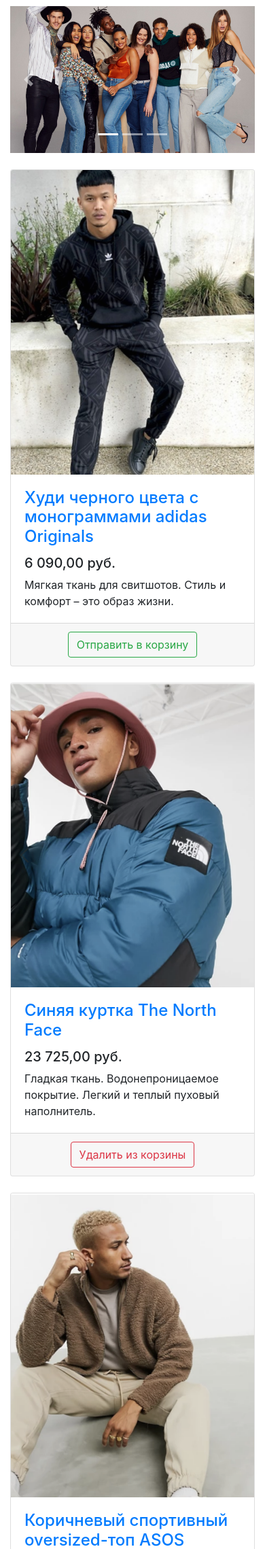
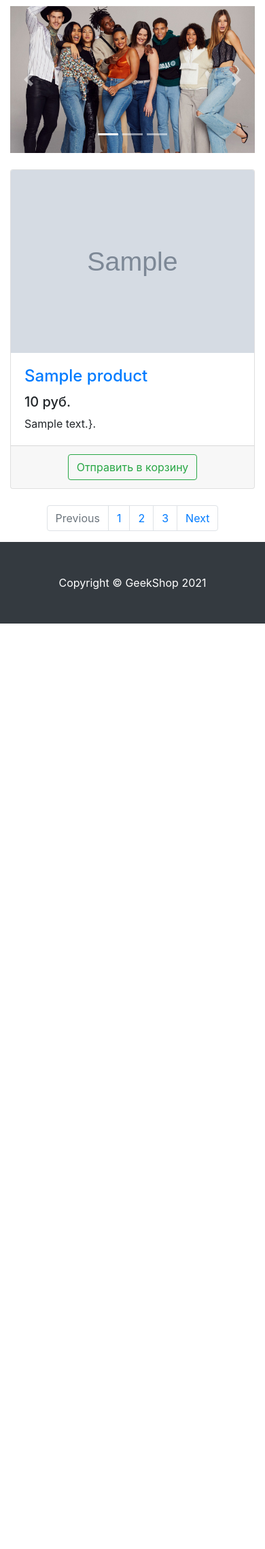
Before and after one commit to NarcomFelix/Django2_HT, a Django app: template products/templates/products/products.html in a window 390 px wide. Shown: the part 413-2691 px from the top of the page at 68% size. After the commit the page ends 1330 px from the top, so only its background shows below. Run offline with Django 3.2, Linux system fonts and the light colour scheme; the template is opened without the code that fills it: most values are stand-ins (such as "Sample title", 1, 10 or a date in 2020); grey boxes marked "Sample" are stand-in pictures; some libraries are stand-ins or nearby versions.

Commit message:
added products.json

```diff
--- a/products/templates/products/products.html
+++ b/products/templates/products/products.html
@@ -56,19 +56,20 @@
 
             <div class="row">
 
+                {% for product in products %}
                 <div class="col-lg-4 col-md-6 mb-4">
                     <div class="card h-100">
                         <a href="#">
                             <img class="card-img-top"
-                                 src="{% static 'vendor/img/products/Adidas-hoodie.png'%}"
+                                 src="{% static product.image %}"
                                  alt="">
                         </a>
                         <div class="card-body">
                             <h4 class="card-title">
-                                <a href="#">Худи черного цвета с монограммами adidas Originals</a>
+                                <a href="#">{{ product.name }}</a>
                             </h4>
-                            <h5>6 090,00 руб.</h5>
-                            <p class="card-text">Мягкая ткань для свитшотов. Стиль и комфорт – это образ жизни.</p>
+                            <h5>{{product.price}} руб.</h5>
+                            <p class="card-text">{{ product.description }}}.</p>
                         </div>
                         <div class="card-footer text-center">
                             <button type="button" class="btn btn-outline-success">Отправить в корзину</button>
@@ -76,106 +77,9 @@
                     </div>
                 </div>
 
-                <div class="col-lg-4 col-md-6 mb-4">
-                    <div class="card h-100">
-                        <a href="#">
-                            <img class="card-img-top"
-                                 src="{% static 'vendor/img/products/Blue-jacket-The-North-Face.png'%}" alt="">
-                        </a>
-                        <div class="card-body">
-                            <h4 class="card-title">
-                                <a href="#">Синяя куртка The North Face</a>
-                            </h4>
-                            <h5>23 725,00 руб.</h5>
-                            <p class="card-text">
-                                Гладкая ткань. Водонепроницаемое покрытие. Легкий и теплый пуховый наполнитель.
-                            </p>
-                        </div>
-                        <div class="card-footer text-center">
-                            <button type="button" class="btn btn-outline-danger">Удалить из корзины</button>
-                        </div>
-                    </div>
-                </div>
+                {% endfor %}
 
-                <div class="col-lg-4 col-md-6 mb-4">
-                    <div class="card h-100">
-                        <a href="#">
-                            <img class="card-img-top"
-                                 src="{% static 'vendor/img/products/Brown-sports-oversized-top-ASOS-DESIGN.png' %}"
-                                 alt="">
-                        </a>
-                        <div class="card-body">
-                            <h4 class="card-title">
-                                <a href="#">Коричневый спортивный oversized-топ ASOS DESIGN</a>
-                            </h4>
-                            <h5>3 390,00 руб.</h5>
-                            <p class="card-text">Материал с плюшевой текстурой. Удобный и мягкий.</p>
-                        </div>
-                        <div class="card-footer text-center">
-                            <button type="button" class="btn btn-outline-success">Отправить в корзину</button>
-                        </div>
-                    </div>
-                </div>
 
-                <div class="col-lg-4 col-md-6 mb-4">
-                    <div class="card h-100">
-                        <a href="#">
-                            <img class="card-img-top"
-                                 src="{% static 'vendor/img/products/Black-Nike-Heritage-backpack.png' %}"
-                                 alt="">
-                        </a>
-                        <div class="card-body">
-                            <h4 class="card-title">
-                                <a href="#">Черный рюкзак Nike Heritage</a>
-                            </h4>
-                            <h5>2 340,00 руб.</h5>
-                            <p class="card-text">Плотная ткань. Легкий материал.</p>
-                        </div>
-                        <div class="card-footer text-center">
-                            <button type="button" class="btn btn-outline-success">Отправить в корзину</button>
-                        </div>
-                    </div>
-                </div>
-
-                <div class="col-lg-4 col-md-6 mb-4">
-                    <div class="card h-100">
-                        <a href="#">
-                            <img class="card-img-top"
-                                 src="{% static 'vendor/img/products/Black-Dr-Martens-shoes.png' %}"
-                                 alt="">
-                        </a>
-                        <div class="card-body">
-                            <h4 class="card-title">
-                                <a href="#">Черные туфли на платформе с 3 парами люверсов Dr Martens 1461 Bex</a>
-                            </h4>
-                            <h5>13 590,00 руб.</h5>
-                            <p class="card-text">Гладкий кожаный верх. Натуральный материал.</p>
-                        </div>
-                        <div class="card-footer text-center">
-                            <button type="button" class="btn btn-outline-success">Отправить в корзину</button>
-                        </div>
-                    </div>
-                </div>
-
-                <div class="col-lg-4 col-md-6 mb-4">
-                    <div class="card h-100">
-                        <a href="#">
-                            <img class="card-img-top"
-                                 src="/static/vendor/img/products/Dark-blue-wide-leg-ASOs-DESIGN-trousers.png"
-                                 alt="">
-                        </a>
-                        <div class="card-body">
-                            <h4 class="card-title">
-                                <a href="#">Темно-синие широкие строгие брюки ASOS DESIGN</a>
-                            </h4>
-                            <h5>2 890,00 руб.</h5>
-                            <p class="card-text">Легкая эластичная ткань сирсакер Фактурная ткань.</p>
-                        </div>
-                        <div class="card-footer text-center">
-                            <button type="button" class="btn btn-outline-success">Отправить в корзину</button>
-                        </div>
-                    </div>
-                </div>
 
             </div>
 
@@ -203,7 +107,7 @@
 {% block footer %}
     <footer class="py-5 bg-dark">
         <div class="container">
-            <p class="m-0 text-center text-white">Copyright &copy; GeekShop 2021</p>
+            <p class="m-0 text-center text-white">Copyright &copy; GeekShop {% now "Y" %} </p>
         </div>
     </footer>
 {% endblock %}
```
Also changed, not shown: products/fixtures/products.json (added, +38 -0 lines), products/views.py (+12 -1 lines).
